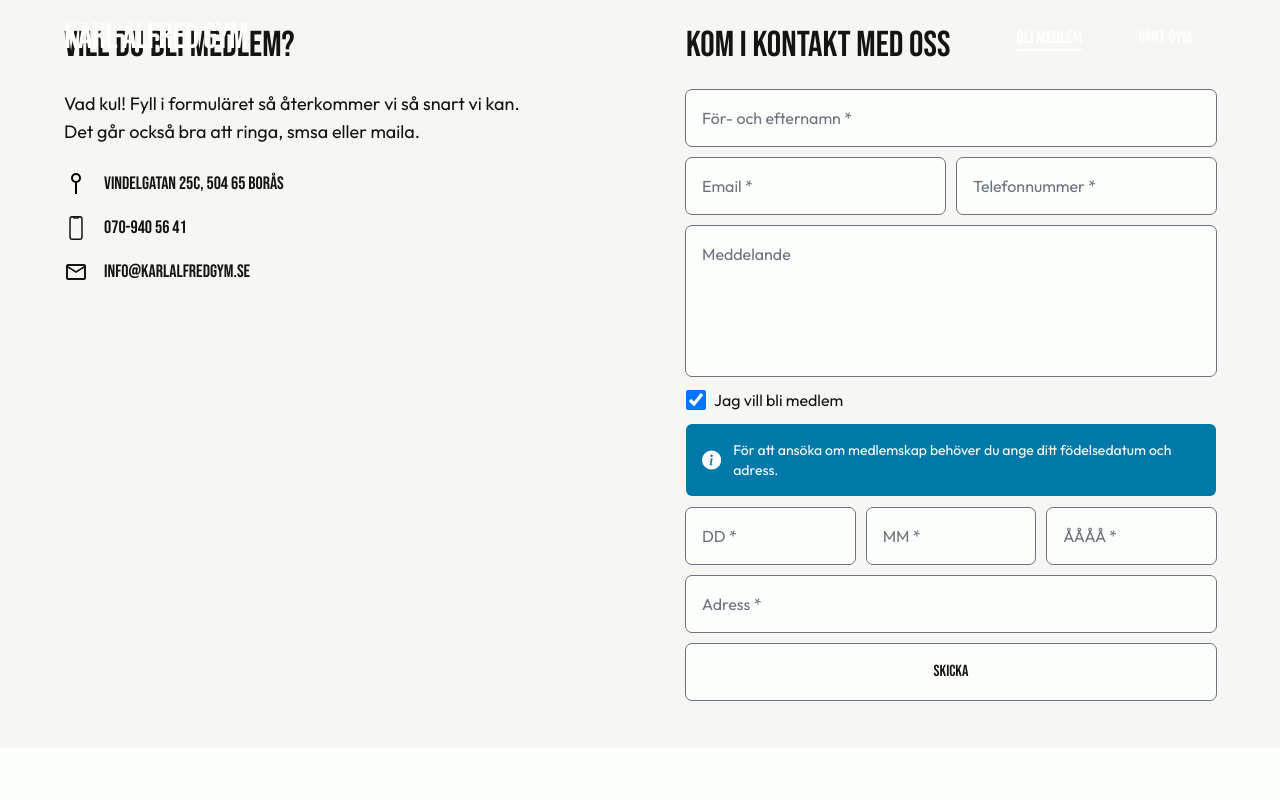
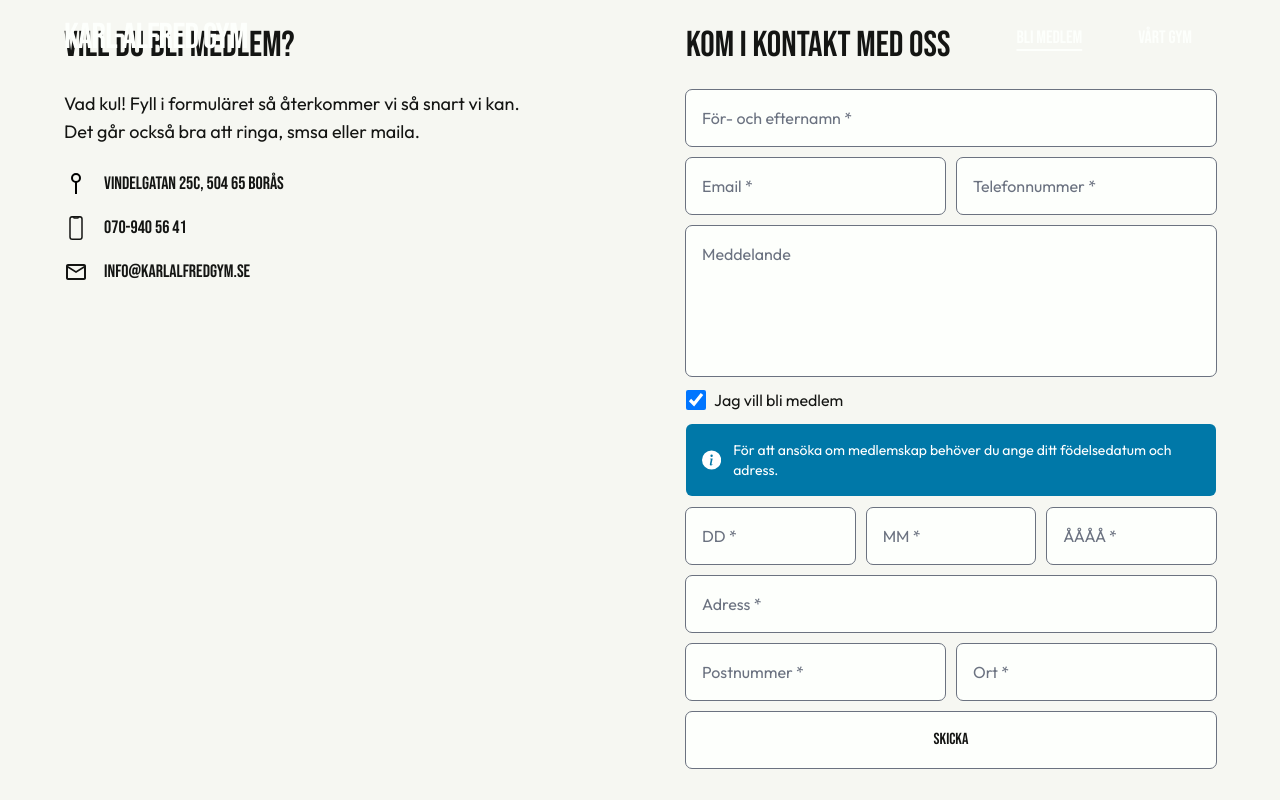
Before and after one commit to AppStractSE/ka-gym, a Next.js app: page /bli-medlem in a window 1280 px wide. Both pictures are taken after a click on the checkbox "Jag vill bli medlem". Shown: the part 970-1770 px from the top of the page. Built offline with nearby package versions, Linux system fonts and the light colour scheme.

Commit message:
Address expansion

```diff
--- a/src/components/form/ContactForm.tsx
+++ b/src/components/form/ContactForm.tsx
@@ -14,7 +14,11 @@ interface IContactForm {
     month?: string;
     year?: string;
   };
-  Address?: string;
+  Address?: {
+    Street?: string;
+    PostalCode?: string;
+    City?: string;
+  };
 }
 
 const ContactForm = () => {
@@ -39,15 +43,18 @@ const ContactForm = () => {
         month: "",
         year: "",
       },
-      Address: "",
+      Address: {
+        Street: "",
+        PostalCode: "",
+        City: "",
+      },
     },
     mode: "onTouched",
   });
 
   function generateEmailHTML(data: IContactForm, becomeMember: boolean) {
-  return `<div>Namn:<br>${data.FullName}<br>Meddelande:<br>${data.Message}<br>Telefonnummer:<br>${data.PhoneNumber}<br>${becomeMember ? `Ansöker om medlemskap:<br>Födelsedata:<br>${data.DateOfBirth?.day}-${data.DateOfBirth?.month}-${data.DateOfBirth?.year}<br>Adress:<br>${data.Address}` : ""}</div>`;
-}
-
+    return `<div>Namn:<br>${data.FullName}<br><br>Meddelande:<br>${data.Message}<br><br>Telefonnummer:<br>${data.PhoneNumber}<br><br>${becomeMember ? `Ansöker om medlemskap:<br>Födelsedata:<br>${data.DateOfBirth?.day}-${data.DateOfBirth?.month}-${data.DateOfBirth?.year}<br><br>Adress:<br>${data.Address?.Street}, ${data.Address?.PostalCode} ${data.Address?.City}` : ""}</div>`;
+  }
 
   const onSubmit = async (data: IContactForm) => {
     const formData = {
@@ -61,12 +68,12 @@ const ContactForm = () => {
     toast
       .promise(
         fetch("/api/contact-form", {
-        method: 'POST',
-        headers: {
-          'Content-Type': 'application/json',
-        },
-        body: JSON.stringify(formData),
-      }),
+          method: "POST",
+          headers: {
+            "Content-Type": "application/json",
+          },
+          body: JSON.stringify(formData),
+        }),
         {
           loading: "Skickar meddelande...",
           success: "Meddelande skickat! Vi återkommer så snart vi kan.",
@@ -108,7 +115,7 @@ const ContactForm = () => {
     <div className="relative">
       <form onSubmit={handleSubmit(onSubmit)} name="contact-form">
         <input type="hidden" name="required-field" value="contact-form" />
-        <div className="mb-3 w-full">
+        <div className="w-full mb-3">
           <input
             className={baseClasses
               .concat(" ")
@@ -141,7 +148,7 @@ const ContactForm = () => {
           </p>
         </div>
         <div className="flex gap-3">
-          <div className="mb-3 w-full">
+          <div className="w-full mb-3">
             <input
               className={baseClasses
                 .concat(" ")
@@ -244,7 +251,7 @@ const ContactForm = () => {
             {errors.Message?.message}
           </p>
         </div>
-        <div className="mb-3 flex items-center gap-2">
+        <div className="flex items-center gap-2 mb-3">
           <input
             checked={becomeMember}
             onChange={() => setBecomeMember(!becomeMember)}
@@ -252,13 +259,13 @@ const ContactForm = () => {
             id="becomeMember"
             name="becomeMember"
             value="becomeMember"
-            className="h-5 w-5"
+            className="w-5 h-5"
           />
           <label htmlFor="becomeMember">Jag vill bli medlem</label>
         </div>
         {becomeMember ? (
           <>
-            <div className="mb-3 flex w-full items-center gap-3 rounded-md bg-blue-500 p-4 text-sm text-white">
+            <div className="flex items-center w-full gap-3 p-4 mb-3 text-sm text-white bg-blue-500 rounded-md">
               <BsFillInfoCircleFill className="text-xl" />
               <p>
                 För att ansöka om medlemskap behöver du ange ditt födelsedatum
@@ -380,14 +387,14 @@ const ContactForm = () => {
                 </div>
               </div>
             </div>
-            <div className="mb-3 w-full">
+            <div className="w-full mb-3">
               <input
                 className={baseClasses
                   .concat(" ")
                   .concat(errors["Address"] ? errorClass : "")}
                 type="text"
                 placeholder="Adress *"
-                {...register("Address", {
+                {...register("Address.Street", {
                   required: "Adress krävs",
                 })}
               />
@@ -401,8 +408,58 @@ const ContactForm = () => {
                       : errorTextHiddenClasses,
                   )}
               >
-                {errors.Address?.message}
+                {errors.Address?.Street?.message}
               </p>
+            </div>
+            <div className="flex gap-3">
+              <div className="w-full mb-3">
+                <input
+                  className={baseClasses
+                    .concat(" ")
+                    .concat(errors["Address"] ? errorClass : "")}
+                  type="text"
+                  placeholder="Postnummer *"
+                  {...register("Address.PostalCode", {
+                    required: "Postnummer krävs",
+                  })}
+                />
+                <p
+                  role="alert"
+                  className={errorTextBaseClass
+                    .concat(" ")
+                    .concat(
+                      errors["Address"]
+                        ? errorTextVisibleClasses
+                        : errorTextHiddenClasses,
+                    )}
+                >
+                  {errors.Address?.PostalCode?.message}
+                </p>
+              </div>
+              <div className="w-full">
+                <input
+                  className={baseClasses
+                    .concat(" ")
+                    .concat(errors["Address"] ? errorClass : "")}
+                  type="text"
+                  placeholder="Ort *"
+                  {...register("Address.City", {
+                    required: "Ort krävs",
+                  })}
+                />
+                <p
+                  role="alert"
+                  className={errorTextBaseClass
+                    .concat(" ")
+                    .concat(
+                      errors["Address"]
+                        ? errorTextVisibleClasses
+                        : errorTextHiddenClasses,
+                    )}
+                >
+                  {errors.Address?.City?.message}
+                </p>
+              </div>
             </div>
           </>
         ) : (
@@ -411,7 +468,7 @@ const ContactForm = () => {
         <button
           disabled={isSubmitting || submitted}
           type="submit"
-          className="contactform font-base font-medium hover:bg-night-500 hover:text-vanilla-powder-500"
+          className="font-medium contactform font-base hover:bg-night-500 hover:text-vanilla-powder-500"
         >
           Skicka
         </button>
@@ -430,7 +487,7 @@ const ContactForm = () => {
           <h6 className="text-3xl lg:text-center lg:text-2xl">
             Tack för ditt meddelande!
           </h6>
-          <p className="text-balance whitespace-pre-line text-xl lg:text-center lg:text-xl">
+          <p className="text-xl whitespace-pre-line text-balance lg:text-center lg:text-xl">
             Vi kommer att kontakta dig inom kort.
           </p>
           <button
```
